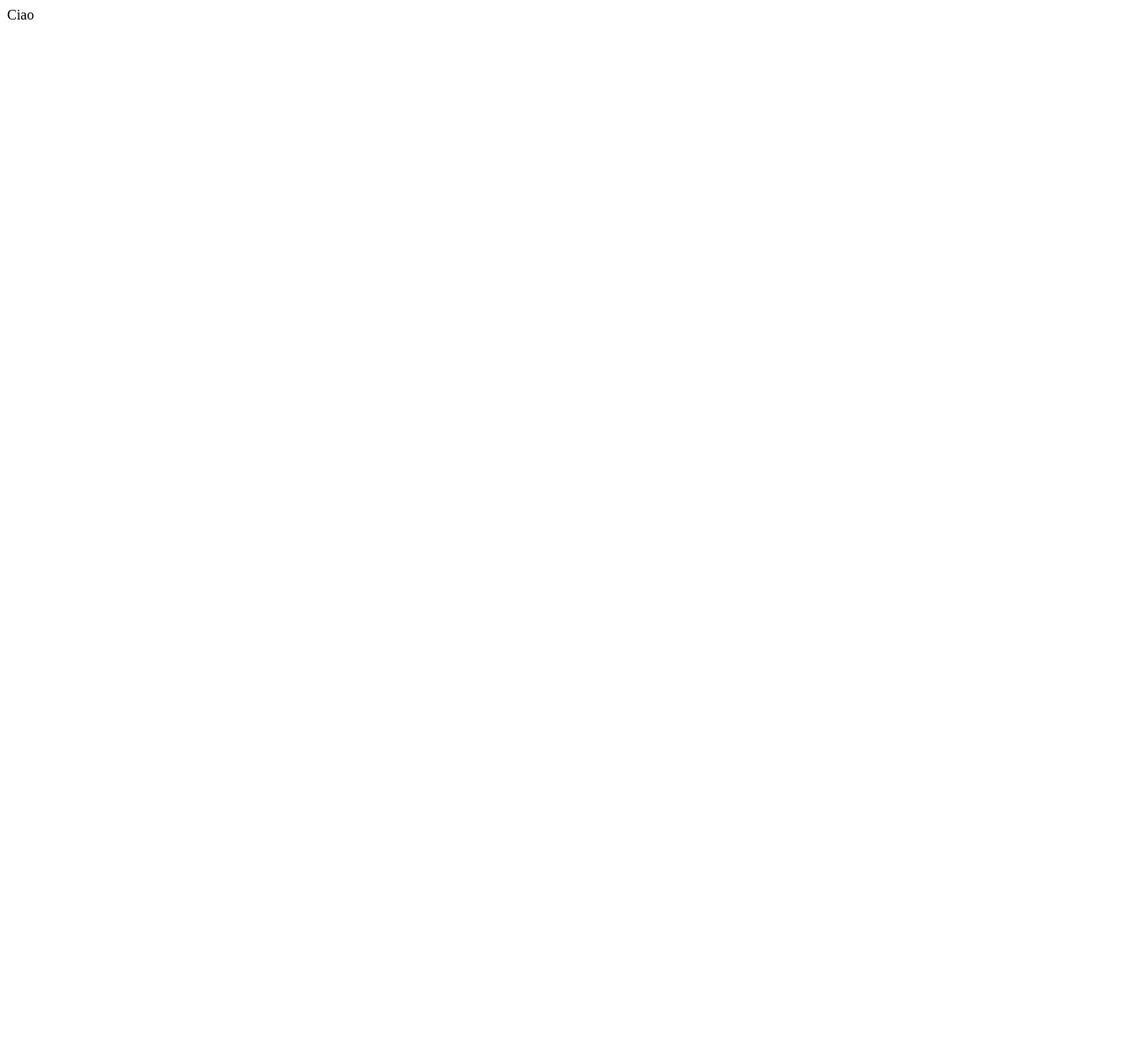
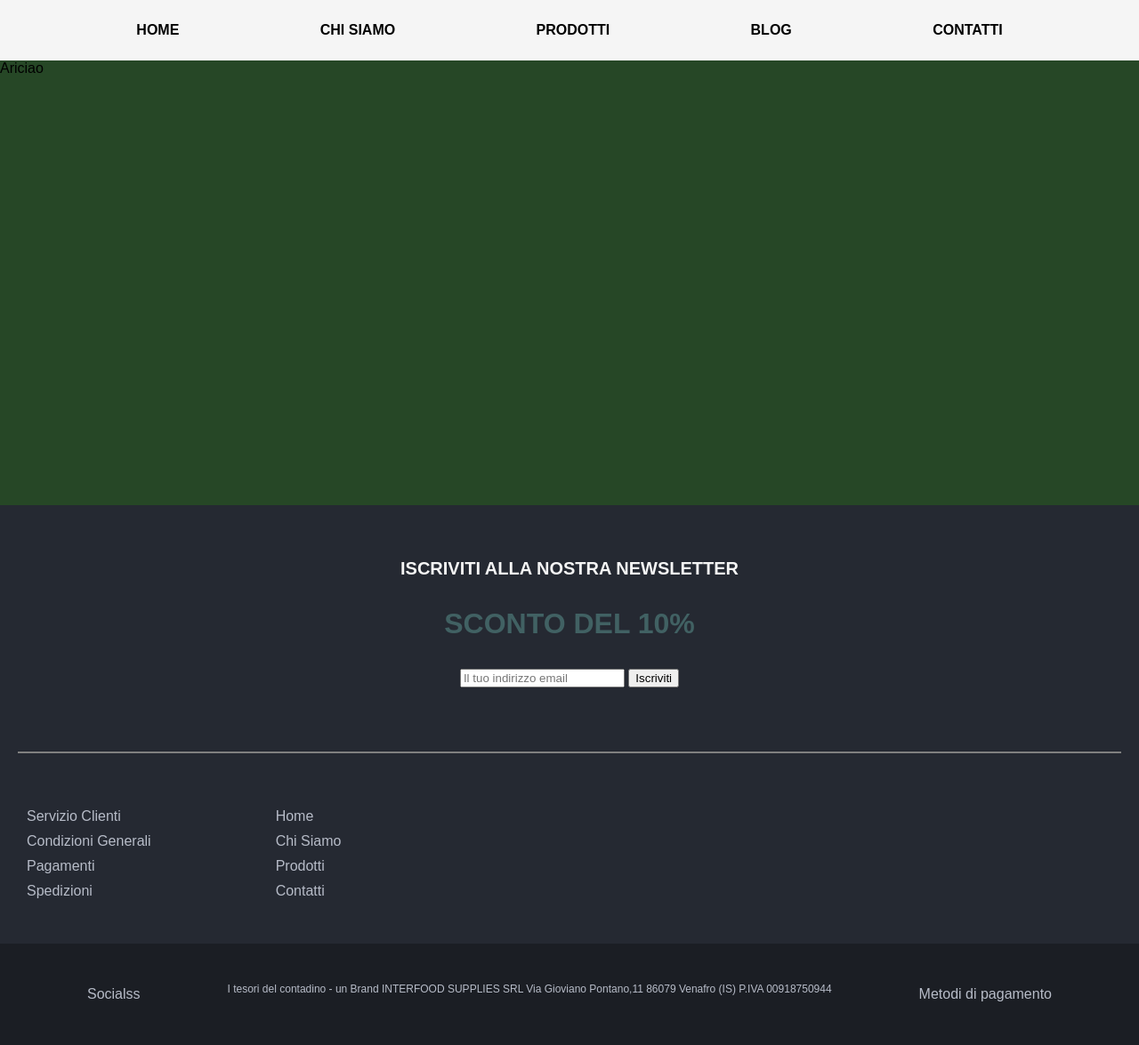
Before and after one commit to olmobianc/oil-website, a website: page index.html in a window 1280 px wide. Shown: the whole page at 89% size. Before the commit the page ends 800 px from the top, so only its background shows below. Drawn offline with Linux system fonts and the light colour scheme.

Commit message:
header and footer

```diff
--- /dev/null
+++ b/footer.css
@@ -0,0 +1,81 @@
+#footer-container {
+    padding: 20px;
+    text-align: center;
+    background: #252932;
+}
+
+#newsletter-container {
+    padding: 20px 0;
+}
+
+#newsletter-title {
+    color: whitesmoke;
+    text-transform: uppercase;
+    margin: 20px 0;
+    font-size: 20px;
+}
+
+#newsletter-subtitle {
+    color: #416163;
+    text-transform: uppercase;
+    font-size: 32px;
+}
+
+#newsletter {
+    margin: 20px 0;
+}
+
+.footer-section {
+    text-align: left;
+    padding: 5px;
+    margin-right: 120px;
+}
+
+.footer-list {
+    list-style: none;
+    margin: 0;
+    padding: 0;
+}
+
+.footer-link {
+    text-decoration: none;
+    color: thistle;
+}
+
+#rule {
+    height:2px;
+    border-width:0;
+    color:gray;
+    background-color:gray;
+    margin-top: 32px;
+    margin-bottom: 32px;
+}
+
+#footer-box {
+    display: flex;
+    padding: 20px 0;
+}
+
+.footer-elem {
+    padding: 5px;
+}
+
+.footer-link {
+    color: #b7bcc8;
+}
+
+.footer-link:hover {
+    color: #416163;
+}
+
+#footer-end {
+    display: flex;
+    background: #1b1e24;
+    justify-content: space-evenly;
+    color: #b7bcc8;
+    padding: 32px 0;
+}
+
+#footer-paragr {
+    font-size: 12px;
+}
--- /dev/null
+++ b/header.css
@@ -0,0 +1,28 @@
+#header-container {
+    background: whitesmoke;
+}
+
+.navbar-list {
+    display: flex;
+    list-style: none;
+    margin: 0;
+    padding: 20px 0;
+    justify-content: space-evenly;
+    text-transform: uppercase;
+    font-weight: 600;
+    box-shadow: 4px 6px 8px 4px rgb(0 0 0 / 40%);
+}
+
+.navbar-elem {
+    padding: 5px;
+}
+
+.navbar-link {
+    text-decoration: none;
+    color: black;
+}
+
+.navbar-link:hover {
+    color: black;
+    text-decoration: underline;
+}
--- /dev/null
+++ b/homepage.css
@@ -0,0 +1,4 @@
+#homepage-container {
+    background: rgb(38, 71, 38);
+    height: 500px;
+}
--- a/index.html
+++ b/index.html
@@ -4,9 +4,72 @@
     <meta charset="UTF-8">
     <meta http-equiv="X-UA-Compatible" content="IE=edge">
     <meta name="viewport" content="width=device-width, initial-scale=1.0">
+    <link rel="stylesheet" href="shared.css">
+    <link rel="stylesheet" href="header.css">
+    <link rel="stylesheet" href="homepage.css">
+    <link rel="stylesheet" href="footer.css">
     <title>Oil</title>
 </head>
 <body>
-    <div>Ciao</div>
+
+    <!--HEADER-->
+    <header id="header-container">
+        <div id="navbar">
+            <ul class="navbar-list">
+                <li class="navbar-elem"><a class="navbar-link" href="">Home</a></li>
+                <li class="navbar-elem"><a class="navbar-link" href="">Chi siamo</a></li>
+                <li class="navbar-elem"><a class="navbar-link" href="">Prodotti</a></li>
+                <li class="navbar-elem"><a class="navbar-link" href="">Blog</a></li>
+                <li class="navbar-elem"><a class="navbar-link" href="">Contatti</a></li>
+            </ul>
+        </div>
+    </header>
+
+    <!--HOMEPAGE-->
+    <main id="homepage-container">Ariciao</main>
+
+    <!--FOOTER-->
+    <footer id="footer-container">
+        <div id="newsletter-container">
+            <h5 id="newsletter-title">Iscriviti alla nostra Newsletter</h5>
+            <h3 id="newsletter-subtitle">Sconto del 10%</h3>
+            <div id="newsletter">
+                <input type="email" id="newsletter1" name="EMAIL" placeholder="Il tuo indirizzo email" required="">
+                <button type="submit" class="button subscribe"><span>Iscriviti</span></button>
+            </div>
+        </div>
+        <hr id="rule">
+        <div id="footer-box">
+            <div class="footer-section">
+                <ul class="footer-list">
+                    <li class="footer-elem"><a class="footer-link" href="">Servizio Clienti</a></li>
+                    <li class="footer-elem"><a class="footer-link" href="">Condizioni Generali</a></li>
+                    <li class="footer-elem"><a class="footer-link" href="">Pagamenti</a></li>
+                    <li class="footer-elem"><a class="footer-link" href="">Spedizioni</a></li>
+                </ul>
+            </div>
+            <div class="footer-section">
+                <ul class="footer-list">
+                    <li class="footer-elem"><a class="footer-link" href="">Home</a></li>
+                    <li class="footer-elem"><a class="footer-link" href="">Chi Siamo</a></li>
+                    <li class="footer-elem"><a class="footer-link" href="">Prodotti</a></li>
+                    <li class="footer-elem"><a class="footer-link" href="">Contatti</a></li>
+                </ul>
+            </div>
+        </div>
+    </footer>
+    <div id="footer-end">
+        <div class="footer-end-grid">
+            <p>Socialss</p>
+        </div>
+        <div class="footer-end-grid">
+            <p id="footer-paragr">I tesori del contadino - un Brand INTERFOOD SUPPLIES SRL Via Gioviano Pontano,11 86079 Venafro (IS) P.IVA 00918750944</p>
+        </div>
+        <div class="footer-end-grid">
+            <p>Metodi di pagamento</p>
+        </div>
+    </div>
+
+    <script src="./index.js"></script>
 </body>
 </html>
--- a/index.js
+++ b/index.js
@@ -0,0 +1 @@
+console.log("Working")
--- /dev/null
+++ b/shared.css
@@ -0,0 +1,5 @@
+body, html {
+    margin: 0;
+    padding: 0;
+    font-family: 'Rubik', sans-serif;
+}
```
